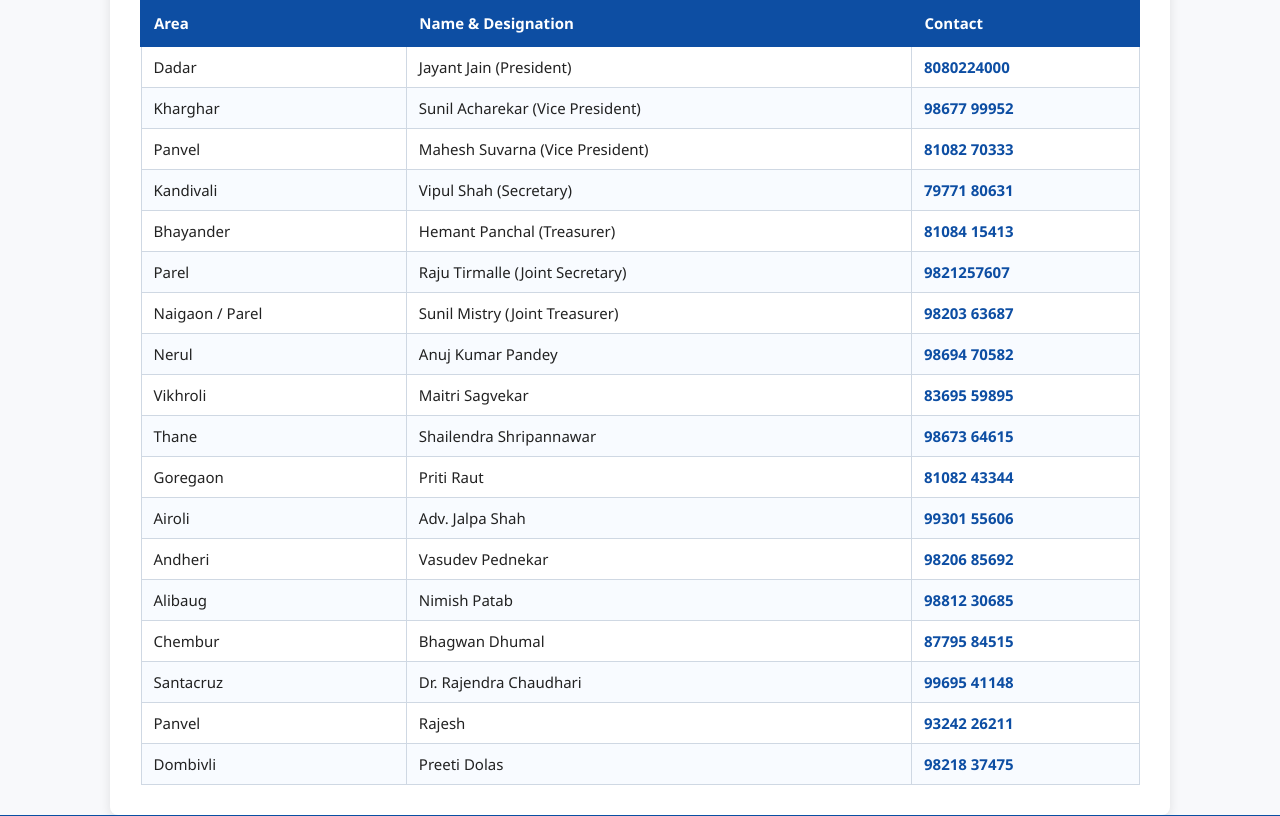
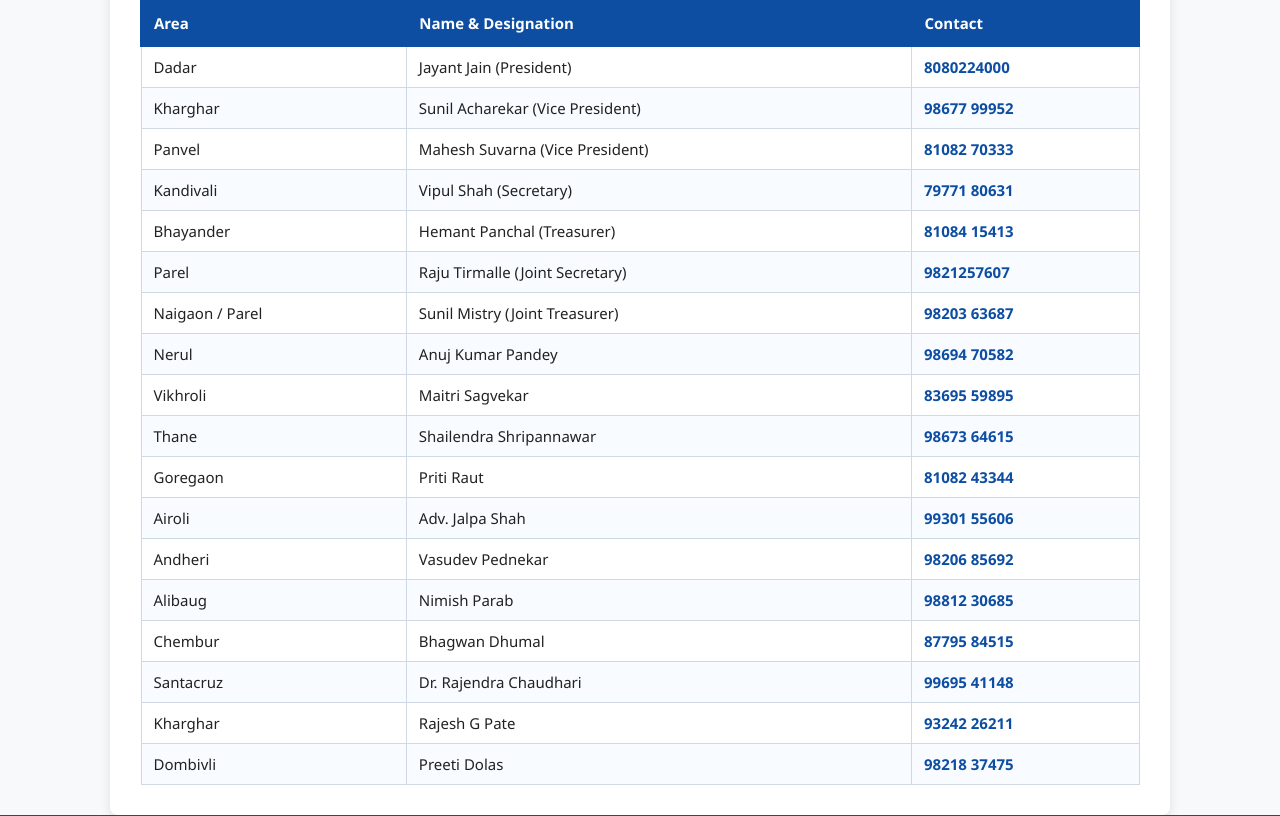
Before and after one commit to MonikaShah/ffe, a Django app: template templates/content/contact_page.html in a window 1280 px wide. Shown: the part 426-1242 px from the top of the page. Run offline with Django 5.2, Linux system fonts and the light colour scheme; the template is opened without the code that fills it, so the values that code supplies are empty; parts of the project's set-up code (start-up, migrations or seed data) failed here and were passed over; some libraries are stand-ins or nearby versions.

Commit message:
Contacts updated

```diff
--- a/templates/content/contact_page.html
+++ b/templates/content/contact_page.html
@@ -157,7 +157,7 @@
             </tr>
             <tr>
                 <td>Alibaug</td>
-                <td>Nimish Patab</td>
+                <td>Nimish Parab</td>
                 <td><a href="tel:9881230685">98812 30685</a></td>
             </tr>
             <tr>
@@ -171,8 +171,8 @@
                 <td><a href="tel:+919969541148">99695 41148</a></td>
             </tr>
             <tr>
-                <td>Panvel</td>
-                <td>Rajesh</td>
+                <td>Kharghar</td>
+                <td>Rajesh G Pate</td>
                 <td><a href="tel:+919324226211">93242 26211</a></td>
             </tr>
             <tr>
```
